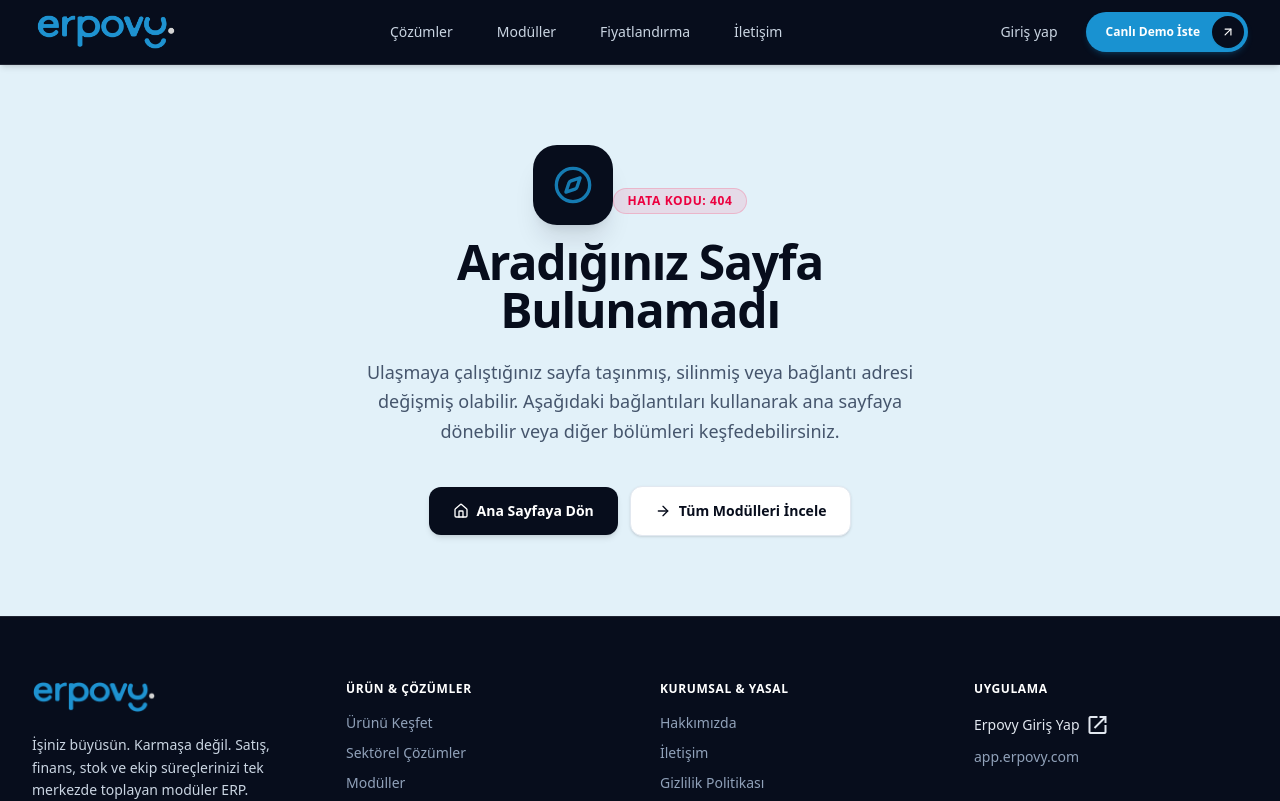
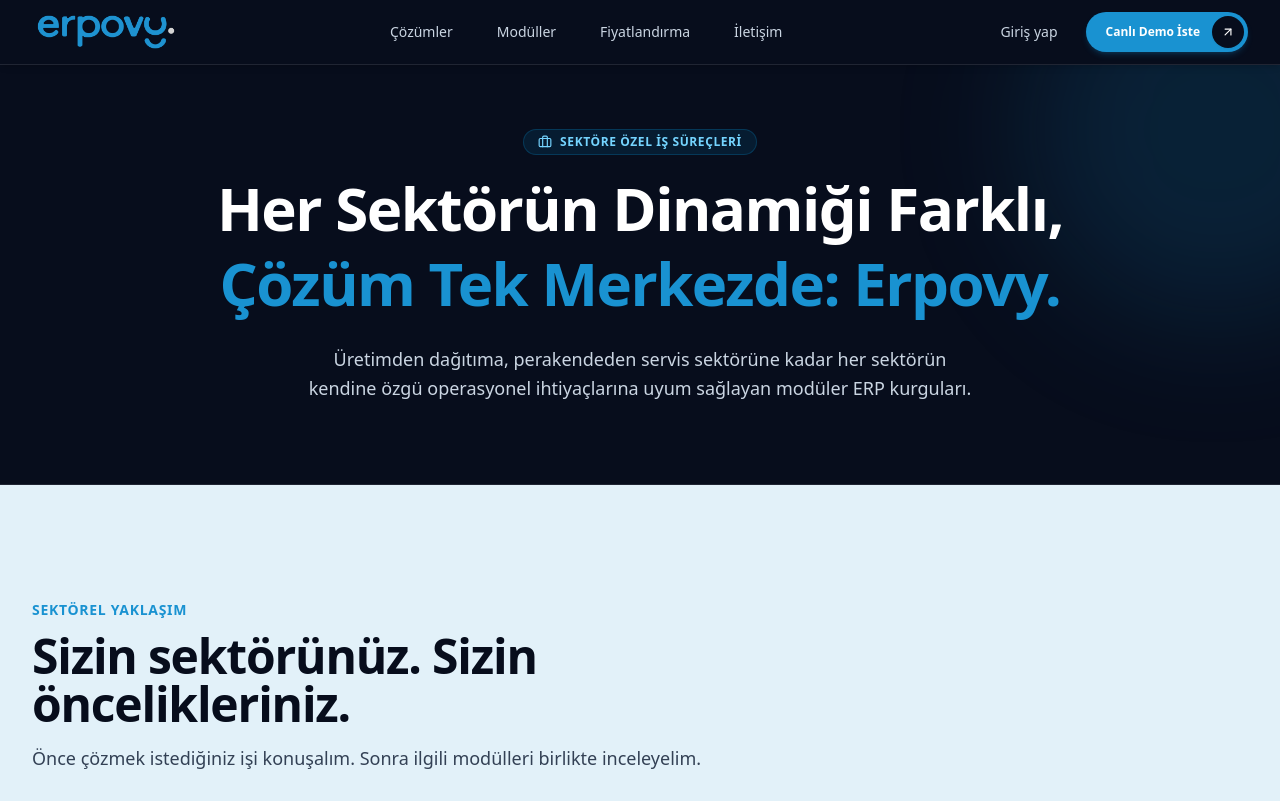
Before and after one commit to erpovy/erpovy-web, a Next.js app: page /cozumler in a window 1280 px wide. Before the commit this address had no page. Shown: the top 801 px of the page. Built offline with nearby package versions, Linux system fonts and the light colour scheme; a web font is replaced by a local one.

Commit message:
fix(nav): replace all hash anchors with dedicated independent routes

```diff
--- /dev/null
+++ b/app/cozumler/page.tsx
@@ -0,0 +1,49 @@
+import { Metadata } from "next";
+import { Header } from "@/components/Header";
+import { Footer } from "@/components/Footer";
+import { SectorRows } from "@/components/SectorRows";
+import { ClosingDemoSection } from "@/components/ClosingDemoSection";
+import { Briefcase } from "lucide-react";
+
+export const metadata: Metadata = {
+  title: "Erpovy Sektörel Çözümler | İmalat, Ticaret, Lojistik ERP",
+  description:
+    "İmalat, perakende, lojistik, otomotiv, gıda ve tarım sektörlerine özel bulut ERP çözümleri. İşletmenizin dinamiklerine uygun sektörel modülleri keşfedin.",
+  alternates: {
+    canonical: "https://www.erpovy.com/cozumler",
+  },
+};
+
+export default function CozumlerPage() {
+  return (
+    <>
+      <Header />
+      <main className="flex-1">
+        {/* Page Hero */}
+        <section className="bg-[#070d1c] text-white pt-16 pb-20 border-b border-white/10 relative overflow-hidden text-center">
+          <div className="pointer-events-none absolute -top-32 -right-32 w-96 h-96 bg-[#1992d1]/15 rounded-full blur-3xl" />
+          <div className="max-w-[1320px] mx-auto px-4 sm:px-6 lg:px-8 relative z-10">
+            <span className="inline-flex items-center gap-2 px-3.5 py-1 rounded-full bg-sky-500/10 text-sky-300 border border-sky-500/20 text-xs font-bold uppercase tracking-wider mb-4">
+              <Briefcase className="w-3.5 h-3.5" />
+              Sektöre Özel İş Süreçleri
+            </span>
+            <h1 className="text-4xl sm:text-5xl lg:text-6xl font-black text-white tracking-tight leading-tight max-w-4xl mx-auto mb-6">
+              Her Sektörün Dinamiği Farklı, <br />
+              <span className="text-[#1992d1]">Çözüm Tek Merkezde: Erpovy.</span>
+            </h1>
+            <p className="text-base sm:text-lg text-slate-300 max-w-2xl mx-auto leading-relaxed">
+              Üretimden dağıtıma, perakendeden servis sektörüne kadar her sektörün kendine özgü operasyonel ihtiyaçlarına uyum sağlayan modüler ERP kurguları.
+            </p>
+          </div>
+        </section>
+
+        {/* Sectors Interactive Grid */}
+        <SectorRows />
+
+        {/* Closing Demo Request CTA */}
+        <ClosingDemoSection />
+      </main>
+      <Footer />
+    </>
+  );
+}
--- a/app/sitemap.ts
+++ b/app/sitemap.ts
@@ -10,6 +10,7 @@
     { path: "", priority: 1.0, changeFrequency: "weekly" as const },
     { path: "/fiyatlandirma", priority: 0.9, changeFrequency: "weekly" as const },
     { path: "/moduller", priority: 0.9, changeFrequency: "weekly" as const },
+    { path: "/cozumler", priority: 0.9, changeFrequency: "weekly" as const },
     { path: "/demo", priority: 0.8, changeFrequency: "monthly" as const },
     { path: "/sss", priority: 0.8, changeFrequency: "monthly" as const },
     { path: "/hakkimizda", priority: 0.7, changeFrequency: "monthly" as const },
--- a/components/Header.tsx
+++ b/components/Header.tsx
@@ -28,7 +28,7 @@
   }, [mobileMenuOpen]);
 
   const navItems = [
-    { label: "Çözümler", href: "/#sektorler" },
+    { label: "Çözümler", href: "/cozumler" },
     { label: "Modüller", href: "/moduller" },
     { label: "Fiyatlandırma", href: "/fiyatlandirma" },
     { label: "İletişim", href: "/iletisim" },
```
